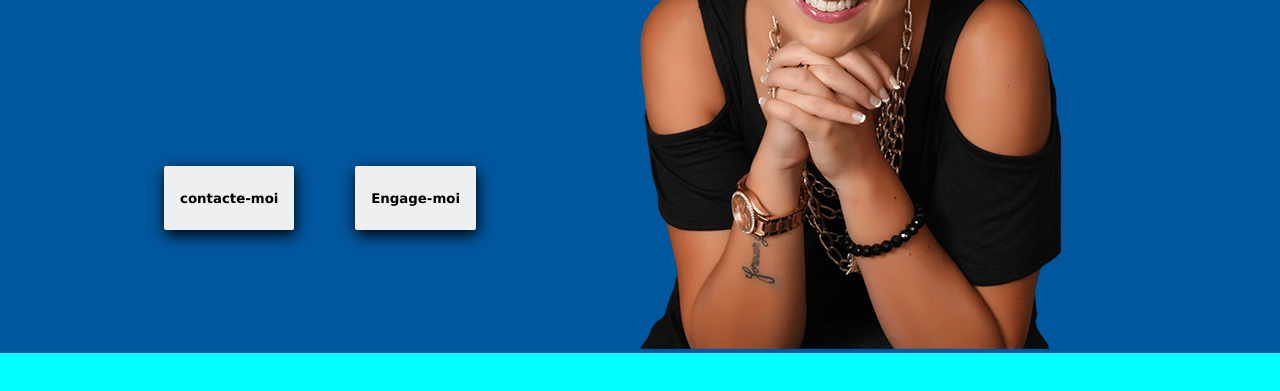
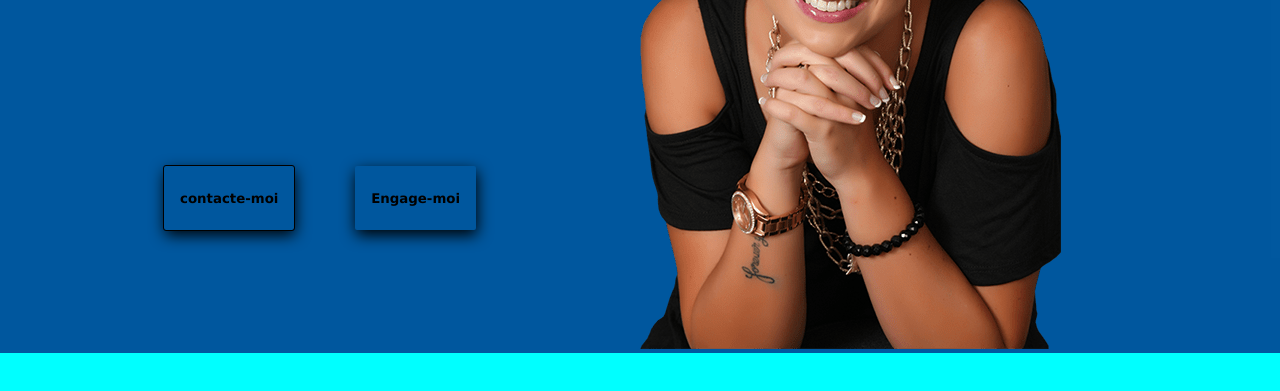
Before and after one commit to asddaniel/portfolio, a plain HTML site: page index.html in a window 1280 px wide. In both pictures the pointer is over the button "contacte-moi". Shown: the part 251-642 px from the top of the page. Drawn offline with Linux system fonts and the light colour scheme.

Commit message:
update style
update

```diff
--- a/css/style.css
+++ b/css/style.css
@@ -86,6 +86,12 @@ color: white;
 
     font-weight: bold;
     box-shadow: 1px 5px 15px;
+    background: transparent;
+    backdrop-filter: blur(80%);
+}
+.centralize button:hover{
+    backdrop-filter: blur(10%);
+   outline: 1px solid;
 }
 
 .title{
```
